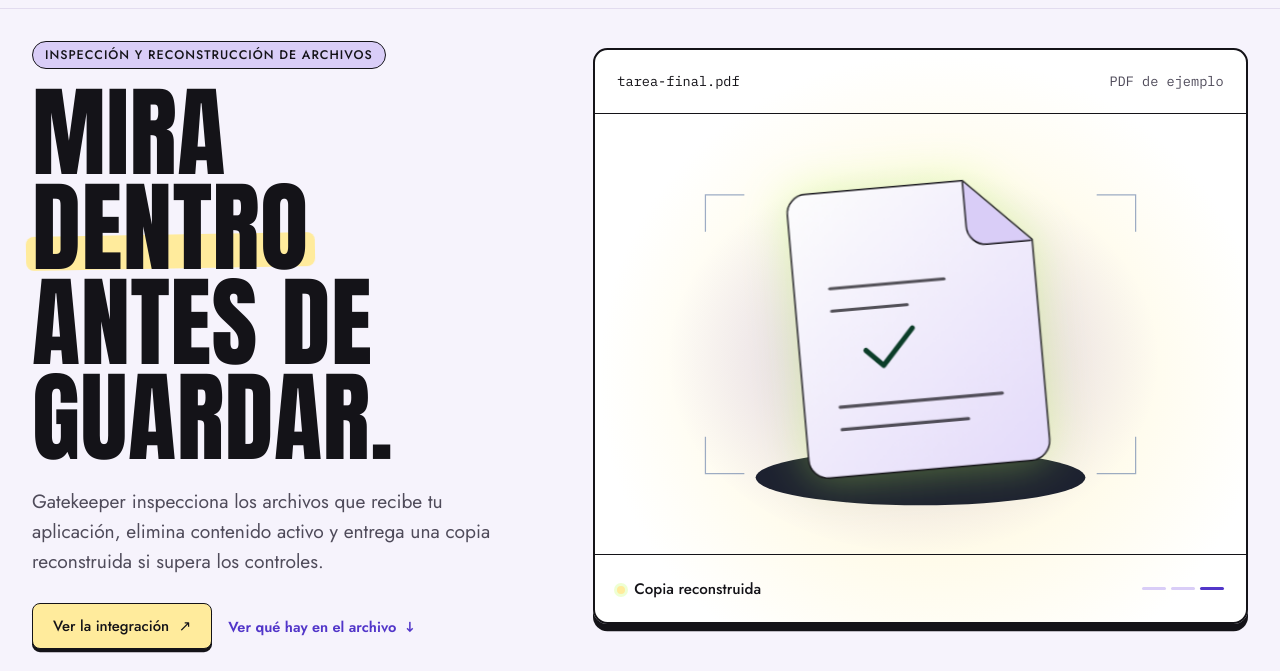
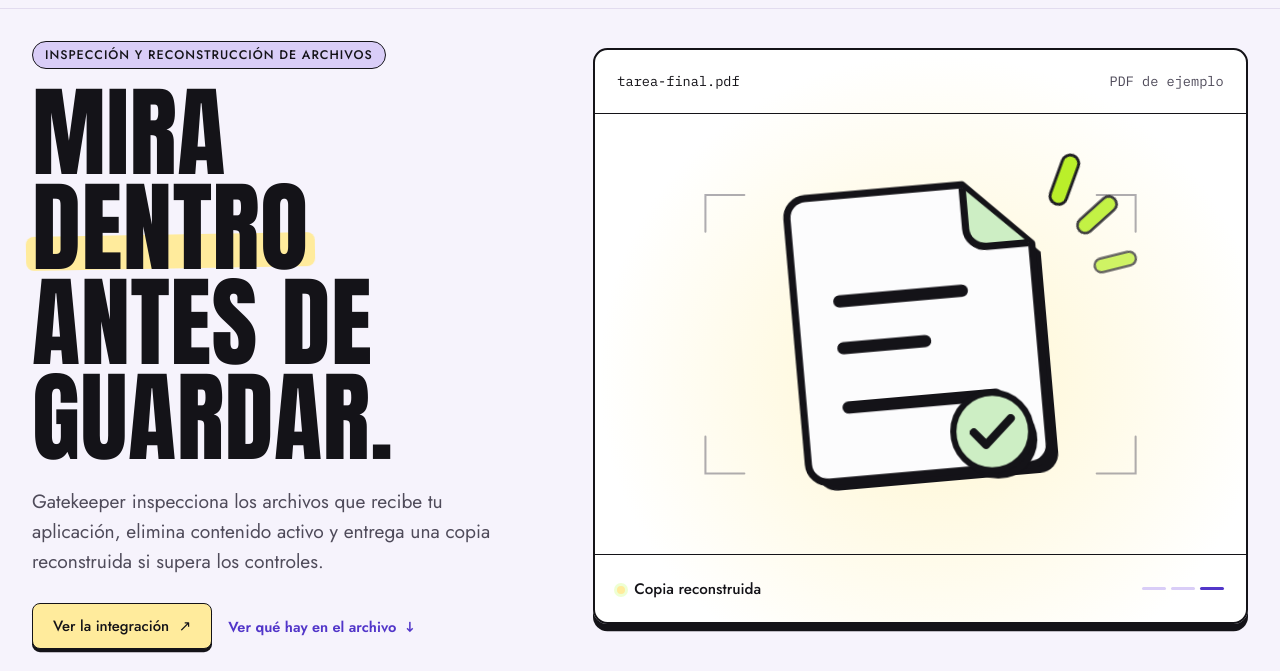
Before and after one commit to Rust7730/GateKeeper-Frontend, an Astro site in the folder landing/: page / in a window 1280 px wide. Shown: the part 64-735 px from the top of the page. Built offline with nearby package versions, Linux system fonts and the light colour scheme; Astro itself is replaced by a stand-in of ours; no server answers.

Commit message:
feat: cambia la animación de la portada al estilo del logo

```diff
--- a/landing/src/components/FileStory.astro
+++ b/landing/src/components/FileStory.astro
@@ -37,65 +37,71 @@ const phases = [
     </div>
     <svg class="file-illustration" viewBox="0 0 560 430" fill="none" xmlns="http://www.w3.org/2000/svg">
       <defs>
-        <linearGradient id="doc-front" x1="156" y1="90" x2="386" y2="352" gradientUnits="userSpaceOnUse">
-          <stop stop-color="#FCFCFD" />
-          <stop offset="1" stop-color="#E4DBFA" />
-        </linearGradient>
-        <linearGradient id="doc-sheet" x1="178" y1="91" x2="370" y2="364" gradientUnits="userSpaceOnUse">
-          <stop stop-color="#FFFFFF" />
-          <stop offset="1" stop-color="#D9CDF7" />
-        </linearGradient>
-        <radialGradient id="doc-glow" cx="0" cy="0" r="1" gradientTransform="translate(273 240) rotate(90) scale(190 240)" gradientUnits="userSpaceOnUse">
-          <stop stop-color="#8B6FE8" stop-opacity=".38" />
-          <stop offset="1" stop-color="#8B6FE8" stop-opacity="0" />
-        </radialGradient>
-        <linearGradient id="beam-grad" x1="0" y1="0" x2="0" y2="1">
-          <stop stop-color="#B6EF1E" stop-opacity="0" />
-          <stop offset=".82" stop-color="#B6EF1E" stop-opacity=".38" />
-          <stop offset="1" stop-color="#D4FF6B" />
-        </linearGradient>
-        <clipPath id="doc-clip"><use href="#file-outline" /></clipPath>
         <path id="file-outline" d="M179 73h154l63 63v196a19 19 0 0 1-19 19H179a19 19 0 0 1-19-19V92a19 19 0 0 1 19-19Z" />
-        <path id="file-fold" d="M333 74v44a19 19 0 0 0 19 19h43" />
+        <path id="file-fold" d="M333 76v40a19 19 0 0 0 19 19h41" />
         <g id="bug">
-          <path d="M-11-13l-6-7m28 7 6-7M-16-6l-10-5m10 11h-12m12 7-10 5m42-18 10-5M16 0h12M16 7l10 5M0-8v25" stroke="currentColor" stroke-width="2.3" stroke-linecap="round" />
-          <path d="M-8-8v-4a8 8 0 0 1 16 0v4" stroke="currentColor" stroke-width="2.3" />
-          <rect x="-16" y="-8" width="32" height="26" rx="12" stroke="currentColor" stroke-width="2.3" />
+          <path d="M-11-13l-6-7m28 7 6-7M-16-6l-10-5m10 11h-12m12 7-10 5m42-18 10-5M16 0h12M16 7l10 5M0-8v25" stroke="currentColor" stroke-width="3.2" stroke-linecap="round" />
+          <path d="M-8-8v-4a8 8 0 0 1 16 0v4" stroke="currentColor" stroke-width="3.2" />
+          <rect x="-16" y="-8" width="32" height="26" rx="12" stroke="currentColor" stroke-width="3.2" />
         </g>
       </defs>
-      <ellipse cx="280" cy="230" rx="250" ry="198" fill="url(#doc-glow)" />
-      <ellipse class="stage-shadow" cx="280" cy="355" rx="161" ry="27" />
-      <path d="M70 115V79h38m344 0h38v36M70 315v36h38m344 0h38v-36" class="stage-corners" stroke-width="1.2" />
+      <path d="M70 115V79h38m344 0h38v36M70 315v36h38m344 0h38v-36" class="stage-corners" stroke-width="2" stroke-linecap="round" />
       <g class="art-float">
-      <g class="art-sheet">
-        <use href="#file-outline" fill="url(#doc-sheet)" class="doc-edge" stroke-width="1.4" />
-        <use href="#file-fold" stroke="#141318" stroke-width="1.4" />
-        <path d="M197 174h148m-148 18h114m-114 82h126m-126 18h92" stroke="#141318" stroke-opacity=".64" stroke-width="3" stroke-linecap="round" />
-        <rect class="art-flag-fill" x="195" y="210" width="162" height="44" rx="8" fill="#1D2130" />
-        <path class="art-flag" pathLength="100" d="M187 220v-18h18M347 202h18v18M365 244v18h-18M205 262h-18v-18" stroke="#FF7A59" stroke-width="2.6" stroke-linecap="round" stroke-linejoin="round" />
-        <rect class="art-flag-pulse" x="191" y="206" width="170" height="52" rx="11" stroke="#FF7A59" stroke-width="1.5" />
-        <text x="208" y="238" fill="#FFCEB2" font-size="18" font-family="IBM Plex Mono, monospace">/JavaScript</text>
+        <!-- Hoja de atrás (lavanda), como el documento trasero del logo -->
+        <g class="art-sheet">
+          <use href="#file-outline" transform="translate(8 9)" class="art-ink" />
+          <use href="#file-outline" fill="#D9CDF7" class="doc-edge" stroke-width="7" stroke-linejoin="round" />
+          <use href="#file-fold" class="doc-edge" stroke-width="7" stroke-linejoin="round" />
+          <path d="M200 176h120M200 300h96" class="doc-edge" stroke-width="11" stroke-linecap="round" />
+          <rect class="art-flag-fill" x="193" y="210" width="166" height="46" rx="12" fill="#F6C8E0" stroke="#141318" stroke-width="4" />
+          <path class="art-flag" pathLength="100" d="M183 222v-22h22M347 200h22v22M369 244v22h-22M205 266h-22v-22" stroke="#C2366F" stroke-width="4" stroke-linecap="round" stroke-linejoin="round" />
+          <rect class="art-flag-pulse" x="187" y="204" width="178" height="58" rx="15" stroke="#C2366F" stroke-width="2.5" />
+          <text x="210" y="240" fill="#141318" font-size="19" font-weight="700" font-family="IBM Plex Mono, monospace">/JavaScript</text>
+        </g>
+        <!-- Hoja de enfrente (blanca) con la etiqueta .pdf -->
+        <g class="art-cover">
+          <use href="#file-outline" transform="translate(8 9)" class="art-ink" />
+          <use href="#file-outline" fill="#FCFCFD" class="doc-edge" stroke-width="7" stroke-linejoin="round" />
+          <use href="#file-fold" fill="#FCFCFD" class="doc-edge" stroke-width="7" stroke-linejoin="round" />
+          <rect x="196" y="132" width="104" height="40" rx="10" fill="#FFEB9C" stroke="#141318" stroke-width="4" />
+          <text x="214" y="159" fill="#141318" font-size="20" font-weight="700" font-family="IBM Plex Mono, monospace">.pdf</text>
+          <path d="M204 230h144M204 296h112" class="doc-edge" stroke-width="12" stroke-linecap="round" />
+        </g>
+        <!-- Barra de escaneo verde con la muesca del logo -->
+        <g class="art-beam">
+          <path d="M140 106h104c10 0 14 4 20 12s10 11 16 11 10-3 16-11 10-12 20-12h104" stroke="#FCFCFD" stroke-width="30" stroke-linecap="round" stroke-linejoin="round" />
+          <path d="M140 106h104c10 0 14 4 20 12s10 11 16 11 10-3 16-11 10-12 20-12h104" stroke="#B6EF1E" stroke-width="18" stroke-linecap="round" stroke-linejoin="round" />
+        </g>
       </g>
-      <g class="art-cover">
-        <use href="#file-outline" fill="url(#doc-front)" class="doc-edge" stroke-width="1.4" />
-        <use href="#file-fold" fill="#D9CDF7" stroke="#141318" stroke-width="1.4" />
-        <rect x="192" y="140" width="110" height="38" rx="8" fill="#1D2130" />
-        <text x="207" y="166" fill="#FCFCFD" font-size="20" font-family="IBM Plex Mono, monospace">.pdf</text>
-        <path d="M194 225h164m-164 23h142m-142 23h103" stroke="#141318" stroke-opacity=".66" stroke-width="3" stroke-linecap="round" />
-      </g>
-      <g class="art-bug bug-one" color="#FFB59D">
+      <g class="art-bug bug-one" color="#141318">
         <circle cx="322" cy="222" r="36" class="bug-disc" />
         <use href="#bug" x="322" y="222" />
       </g>
-      <g class="art-bug bug-two" color="#FFB59D">
+      <g class="art-bug bug-two" color="#141318">
         <circle cx="322" cy="222" r="31" class="bug-disc" />
         <use href="#bug" x="322" y="222" />
       </g>
+      <!-- Copia reconstruida con sello de verificado -->
       <g class="art-copy">
-        <use href="#file-outline" fill="url(#doc-front)" class="doc-edge" stroke-width="1.4" />
-        <use href="#file-fold" fill="#D9CDF7" stroke="#141318" stroke-width="1.4" />
-        <path d="M195 167h112m-112 22h74m-74 94h159m-159 22h124" stroke="#141318" stroke-opacity=".72" stroke-width="3" stroke-linecap="round" />
-        <path d="M225 230l16 16 31-34" stroke="#0B3D28" stroke-width="5" stroke-linecap="round" stroke-linejoin="round" />
+        <use href="#file-outline" transform="translate(8 9)" class="art-ink" />
+        <use href="#file-outline" fill="#FCFCFD" class="doc-edge" stroke-width="7" stroke-linejoin="round" />
+        <use href="#file-fold" fill="#CDEEC4" class="doc-edge" stroke-width="7" stroke-linejoin="round" />
+        <path d="M204 176h120M204 222h80M204 280h144" class="doc-edge" stroke-width="12" stroke-linecap="round" />
+      </g>
+      <g class="art-shield">
+        <circle class="fx-ring fx-ring-1" cx="350" cy="310" r="58" stroke="#B6EF1E" stroke-width="6" />
+        <circle class="fx-ring fx-ring-2" cx="350" cy="310" r="58" stroke="#B6EF1E" stroke-width="4" />
+        <g class="shield-body">
+          <circle cx="356" cy="318" r="38" class="art-ink" />
+          <circle cx="350" cy="310" r="38" fill="#CDEEC4" stroke="#141318" stroke-width="6" />
+        </g>
+        <path class="shield-check" pathLength="100" d="M332 311l12 12 24-26" stroke="#141318" stroke-width="8" stroke-linecap="round" stroke-linejoin="round" />
+      </g>
+      <!-- Destellos verdes del logo -->
+      <g class="logo-sparks" stroke="#141318" stroke-width="3" stroke-linecap="round">
+        <g transform="rotate(20 420 64)"><rect class="logo-spark" x="412" y="38" width="17" height="52" rx="8.5" fill="#B6EF1E" /></g>
+        <g transform="rotate(48 452 98)"><rect class="logo-spark" x="444" y="72" width="17" height="52" rx="8.5" fill="#B6EF1E" /></g>
+        <g transform="rotate(76 470 144)"><rect class="logo-spark" x="462" y="118" width="17" height="52" rx="8.5" fill="#B6EF1E" /></g>
       </g>
     </svg>
     <div class="stage-footer">
--- a/landing/src/styles/global.css
+++ b/landing/src/styles/global.css
@@ -1475,6 +1475,42 @@ footer { border-top: var(--stroke); }
 }
 :root[data-motion='reduce'] :is(.sample-list details, .sample-list summary::after, .vector-filters button, .matrix tbody tr) { transition: none; }
 
+/* Escena de la portada con el lenguaje del logo: contornos gruesos, sombra sólida,
+   hoja lavanda detrás, barra de escaneo verde y destellos. Sin degradados ni brillos. */
+.art-ink { fill: var(--edge); }
+.stage-corners { stroke: var(--muted); stroke-opacity: .45; }
+.bug-disc { fill: #f6c8e0; stroke: #141318; stroke-width: 4; }
+.art-flag-fill, [data-state='open'] .art-flag-fill { filter: none; }
+[data-state='clean'] .art-copy { filter: none; }
+.fx-ring { stroke-opacity: 1; }
+
+/* Los bichos «rebotan» al aparecer y luego se mecen */
+[data-state='open'] .art-bug circle { animation: none; }
+[data-state='open'] .art-bug { transition: transform 620ms cubic-bezier(.34, 1.56, .64, 1), opacity 240ms var(--ease); }
+[data-state='open'] .art-bug use { animation: bug-wiggle 1.2s ease-in-out infinite; transform-box: fill-box; transform-origin: center; }
+@keyframes bug-wiggle { 50% { rotate: 10deg; } }
+
+/* La copia limpia entra con un rebote corto y el sello se estampa */
+[data-state='clean'] .art-copy { transition: transform 620ms cubic-bezier(.34, 1.56, .64, 1), opacity 260ms var(--ease); }
+[data-state='clean'] .shield-body { animation: stamp 560ms cubic-bezier(.34, 1.56, .64, 1) 320ms both; }
+@keyframes stamp { from { opacity: 0; transform: scale(1.6) rotate(-18deg); } }
+
+/* Destellos del logo: parpadeo suave y escalonado */
+.logo-spark { transform-box: fill-box; transform-origin: center; animation: logo-twinkle 2.4s ease-in-out infinite; }
+.logo-sparks > g:nth-child(2) .logo-spark { animation-delay: .25s; }
+.logo-sparks > g:nth-child(3) .logo-spark { animation-delay: .5s; }
+
+/* Contenido activo: la hoja blanca se aparta del todo para dejar ver la etiqueta */
+[data-state='open'] .art-cover { transform: translate(-150px, 36px) rotate(-12deg) scale(.7); opacity: 1; }
+@keyframes logo-twinkle { 0%, 100% { scale: 1; opacity: 1; } 50% { scale: .72; opacity: .55; } }
+[data-state='open'] .logo-sparks { opacity: 0; transition: opacity 240ms var(--ease); }
+.logo-sparks { transition: opacity 400ms var(--ease) 200ms; }
+
+@media (prefers-reduced-motion: reduce) {
+  .logo-spark, .art-bug use, .shield-body { animation: none !important; }
+}
+:root[data-motion='reduce'] :is(.logo-spark, .art-bug use, .shield-body) { animation: none !important; }
+
 /* ═══════════════════════════════════════════════════════════════════
    Pantalla de carga: el logo se «escanea» mientras carga la página.
    Si el JavaScript no corre, se retira sola a los 3 s (animación CSS).
```
